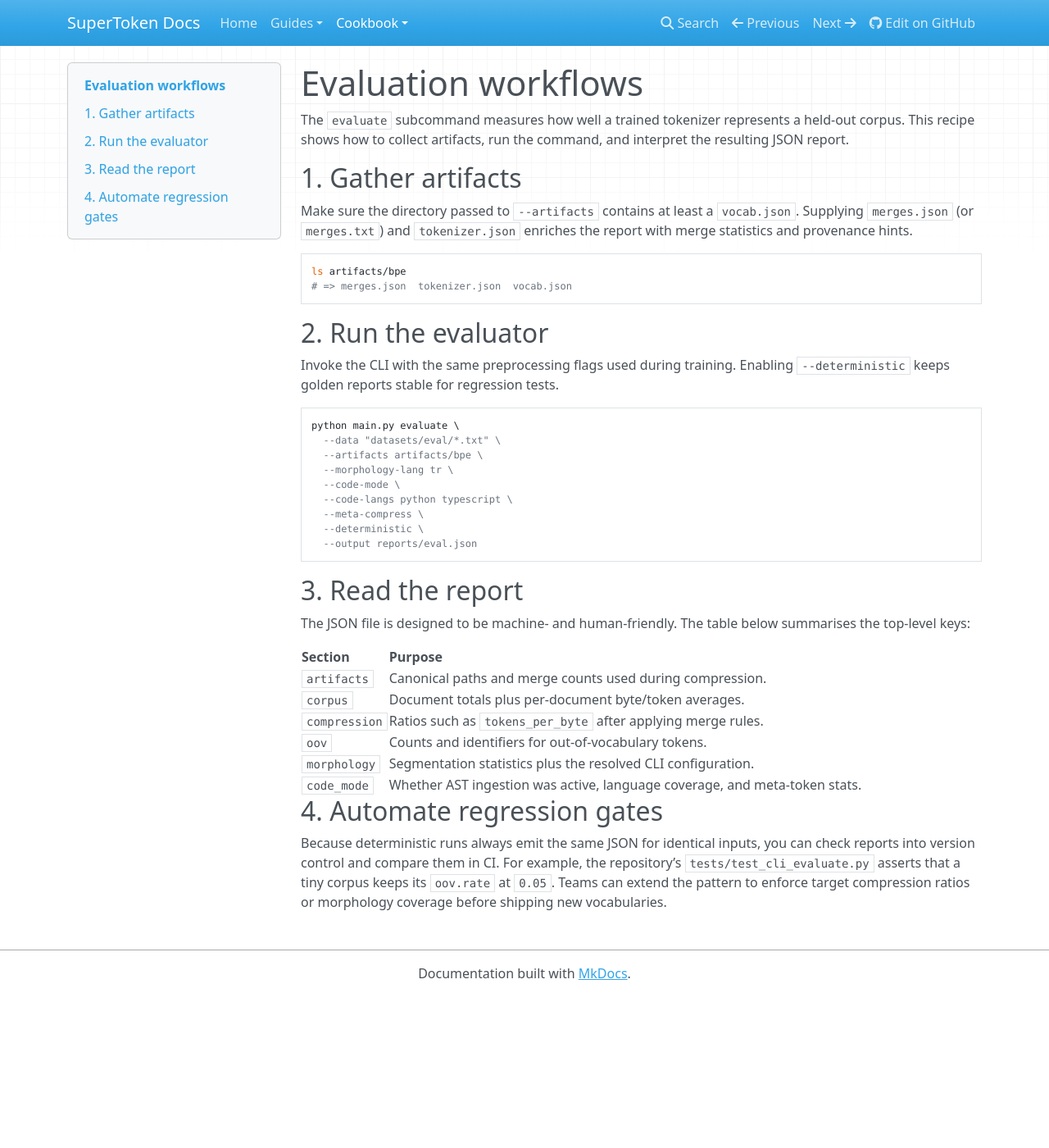
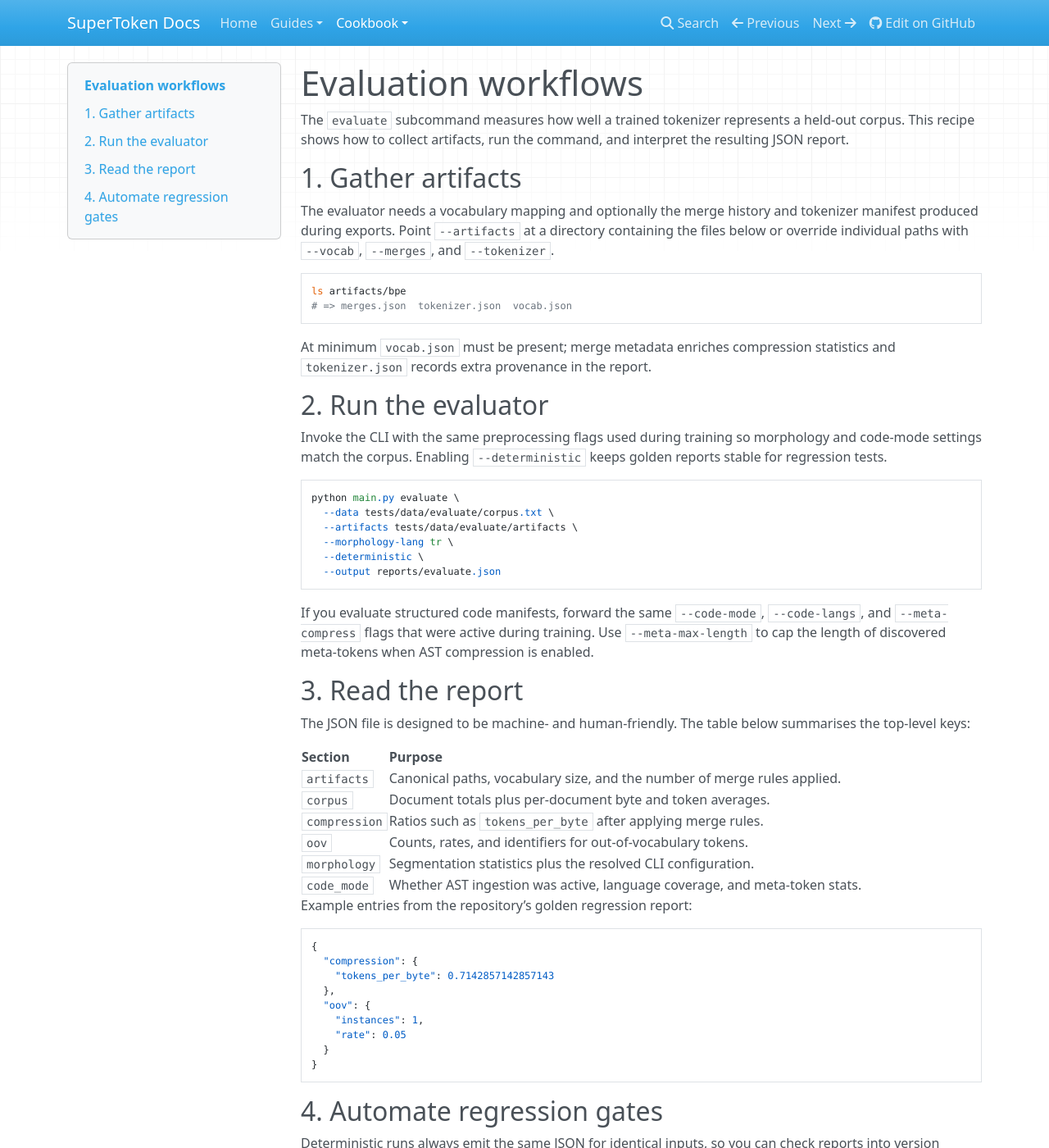
Before and after one commit to hackall360/SuperToken, an MkDocs documentation site: the page built from docs/cookbook/evaluate.md, in a window 1280 px wide and 1400 px high. Shown: the whole window at 82% size. Built offline with MkDocs 1.6.1, drawn with Linux system fonts in a browser that asks for light colours; nearby versions of some CDN libraries; some of the changed text lies outside the part shown.

Commit message:
Document evaluate workflow and add regression tests

````diff
--- a/docs/cookbook/evaluate.md
+++ b/docs/cookbook/evaluate.md
@@ -4,28 +4,29 @@ The `evaluate` subcommand measures how well a trained tokenizer represents a hel
 
 ## 1. Gather artifacts
 
-Make sure the directory passed to `--artifacts` contains at least a `vocab.json`. Supplying `merges.json` (or `merges.txt`) and `tokenizer.json` enriches the report with merge statistics and provenance hints.
+The evaluator needs a vocabulary mapping and optionally the merge history and tokenizer manifest produced during exports. Point `--artifacts` at a directory containing the files below or override individual paths with `--vocab`, `--merges`, and `--tokenizer`.
 
 ```bash
 ls artifacts/bpe
 # => merges.json  tokenizer.json  vocab.json
 ```
 
+At minimum `vocab.json` must be present; merge metadata enriches compression statistics and `tokenizer.json` records extra provenance in the report.
+
 ## 2. Run the evaluator
 
-Invoke the CLI with the same preprocessing flags used during training. Enabling `--deterministic` keeps golden reports stable for regression tests.
+Invoke the CLI with the same preprocessing flags used during training so morphology and code-mode settings match the corpus. Enabling `--deterministic` keeps golden reports stable for regression tests.
 
 ```bash
 python main.py evaluate \
-  --data "datasets/eval/*.txt" \
-  --artifacts artifacts/bpe \
+  --data tests/data/evaluate/corpus.txt \
+  --artifacts tests/data/evaluate/artifacts \
   --morphology-lang tr \
-  --code-mode \
-  --code-langs python typescript \
-  --meta-compress \
   --deterministic \
-  --output reports/eval.json
+  --output reports/evaluate.json
 ```
+
+If you evaluate structured code manifests, forward the same `--code-mode`, `--code-langs`, and `--meta-compress` flags that were active during training. Use `--meta-max-length` to cap the length of discovered meta-tokens when AST compression is enabled.
 
 ## 3. Read the report
 
@@ -33,13 +34,27 @@ The JSON file is designed to be machine- and human-friendly. The table below sum
 
 | Section | Purpose |
 | --- | --- |
-| `artifacts` | Canonical paths and merge counts used during compression. |
-| `corpus` | Document totals plus per-document byte/token averages. |
+| `artifacts` | Canonical paths, vocabulary size, and the number of merge rules applied. |
+| `corpus` | Document totals plus per-document byte and token averages. |
 | `compression` | Ratios such as `tokens_per_byte` after applying merge rules. |
-| `oov` | Counts and identifiers for out-of-vocabulary tokens. |
+| `oov` | Counts, rates, and identifiers for out-of-vocabulary tokens. |
 | `morphology` | Segmentation statistics plus the resolved CLI configuration. |
 | `code_mode` | Whether AST ingestion was active, language coverage, and meta-token stats. |
 
+Example entries from the repository’s golden regression report:
+
+```json
+{
+  "compression": {
+    "tokens_per_byte": 0.7142857142857143
+  },
+  "oov": {
+    "instances": 1,
+    "rate": 0.05
+  }
+}
+```
+
 ## 4. Automate regression gates
 
-Because deterministic runs always emit the same JSON for identical inputs, you can check reports into version control and compare them in CI. For example, the repository’s `tests/test_cli_evaluate.py` asserts that a tiny corpus keeps its `oov.rate` at `0.05`. Teams can extend the pattern to enforce target compression ratios or morphology coverage before shipping new vocabularies.
+Deterministic runs always emit the same JSON for identical inputs, so you can check reports into version control and compare them in CI. The repository’s `tests/test_evaluate_report.py` asserts that helper utilities keep merge application, morphology summaries, and the final metrics stable. Extend the pattern to enforce target compression ratios, OOV budgets, or morphology coverage before shipping new vocabularies.
````
Also changed, not shown: docs/api.md (+18 -0 lines), docs/cli.md (+15 -0 lines), 1 other file.
